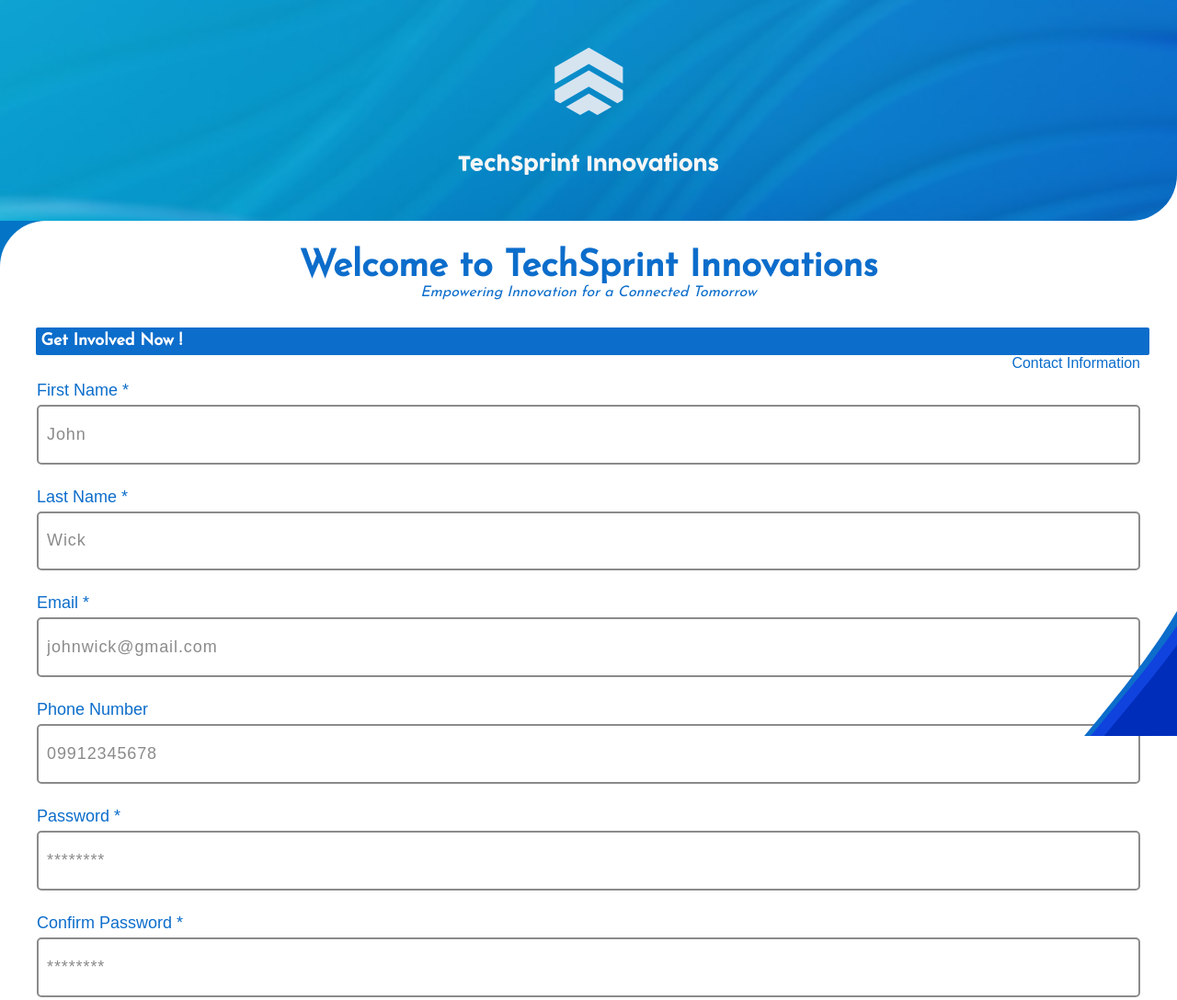
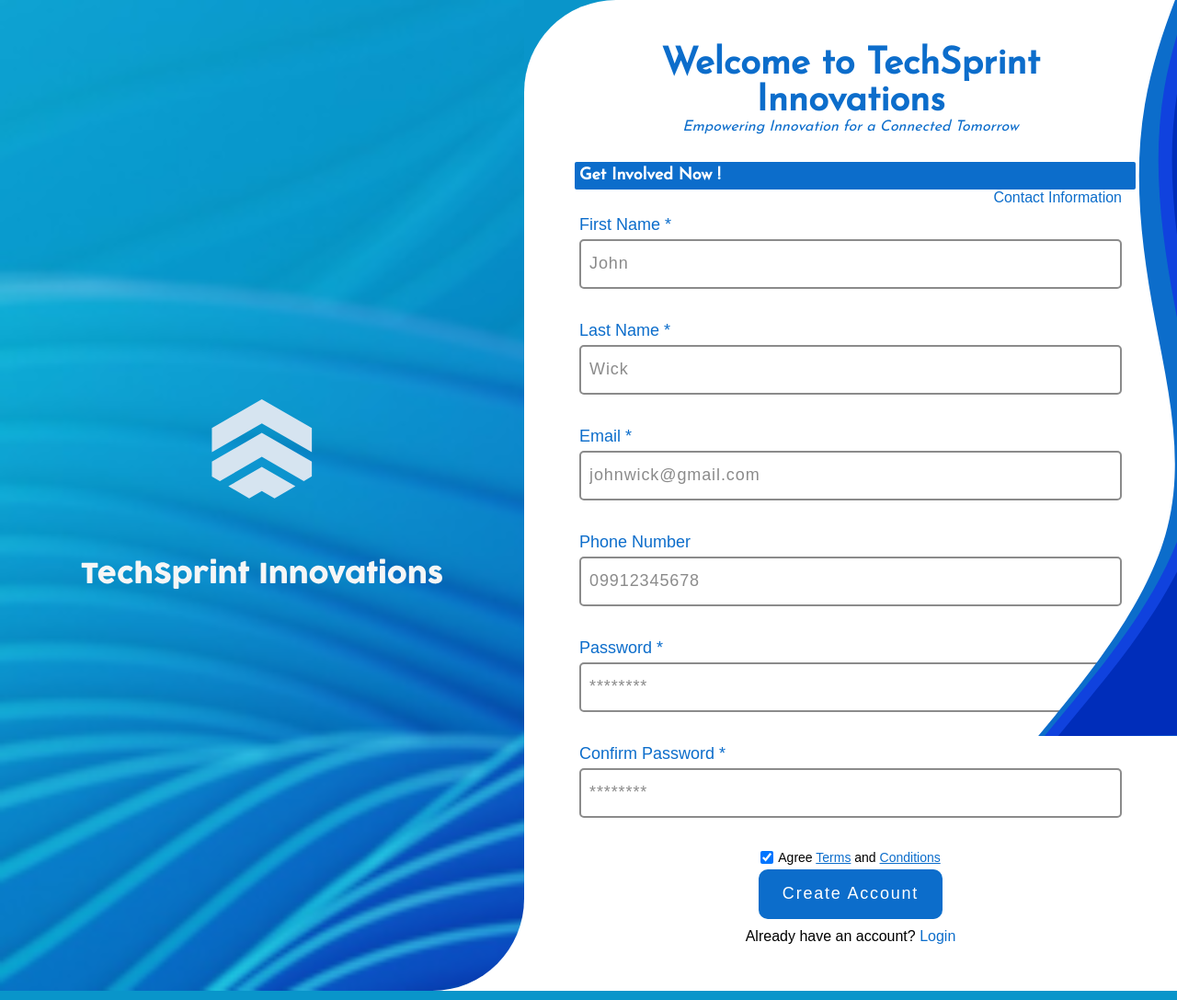
Before and after one commit to 0xkev21/TechSprint-sign-up-page, a plain HTML site: page index.html in a window 1280 px wide. Shown: the top 1087 px of the page at 92% size. Drawn offline with Linux system fonts and the light colour scheme; a web font is replaced by a local one.

Commit message:
Finish Page Style for Desktop and Tablets.

```diff
--- a/index.html
+++ b/index.html
@@ -62,8 +62,8 @@
                         </label>
                         <input type="submit" value="Create Account">
                     </div>
-                    <p>Already have an account? <a href='#'>Login</a></p>
                 </fieldset>
+                <p>Already have an account? <a href='#'>Login</a></p>
             </form>
         </div>
     </div>
--- a/style.css
+++ b/style.css
@@ -2,7 +2,7 @@
 
 :root {
     --background-color-mobile:  #0475C6;
-    --background-color-desktop: #0C6DCB;
+    --background-color-desktop: #0995CA;
     --form-color: #fff;
     --primary-color: #0C6DCB;
     --secondary-color: #000;
@@ -108,6 +108,7 @@ h2 {
     padding: .3em;
     color: var(--form-color);
     border-radius: 2px;
+    width: 100%;
 }
 
 form > fieldset {
@@ -130,7 +131,7 @@ legend {
 }
 
 .text-input {
-    height: 3.6em;
+    height: 3em;
     font-size: 1em;
     border-radius: 5px;
     border: 2px solid var(--input-border-color);
@@ -176,11 +177,12 @@ label[for='terms'] > input {
     cursor: pointer;
 }
 
-div + p {
+fieldset + p {
     color: var(--secondary-color);
+    text-align: center;
 }
 
-div + p > a {
+fieldset + p > a {
     text-decoration: none;
 }
 
@@ -207,3 +209,100 @@ input[type='submit'] {
     width: 213px;
     pointer-events: none;
 }
+
+@media only screen and (min-width: 800px) {
+    :root {
+        --padding-style: 100px;
+    }
+
+    body {
+        display: grid;
+        grid-template-columns: 400px 1fr;
+        background: var(--background-color-desktop);
+    }
+
+    .background-wrapper {
+        height: 100%;
+        width: 100%;
+    }
+
+    .fore-ground {
+        height: 100%;
+    }
+
+    .logo-container {
+        gap: 60px;
+    }
+
+    img[alt='logo'] {
+        width: 80px;
+        height: 80px;
+    }
+
+    img[alt='logo title'] {
+        width: 300px;
+        height: 30px;
+    }
+
+    .form-section-wrapper {
+        padding: 40px;
+    }
+
+    .waves {
+        right: -20px;
+    }
+}
+
+@media only screen and (min-width: 1225px) {
+
+    body {
+        grid-template-columns: 570px 1fr;
+        height: 100vh;
+        width: 100vw;
+    }
+
+    .logo-container {
+        gap: 60px;
+    }
+
+    img[alt='logo'] {
+        width: 110px;
+        height: 110px;
+    }
+
+    img[alt='logo title'] {
+        width: 400px;
+        height: 40px;
+    }
+
+    .form-section-wrapper {
+        padding: 50px;
+    }
+
+    .waves {
+        right: 0;
+    }
+
+    form > fieldset {
+        flex-direction: row;
+        flex-wrap: wrap;
+        gap: 30px;
+    }
+
+    fieldset > div {
+        flex-basis: 300px;
+        flex-grow: 1;
+    }
+
+    input[type='submit'] {
+        width: 200px;
+        margin: auto;
+    }
+
+    .form-container {
+        display: flex;
+        align-items: center;
+        justify-content: center;
+        flex-direction: column;
+    }
+}
```
